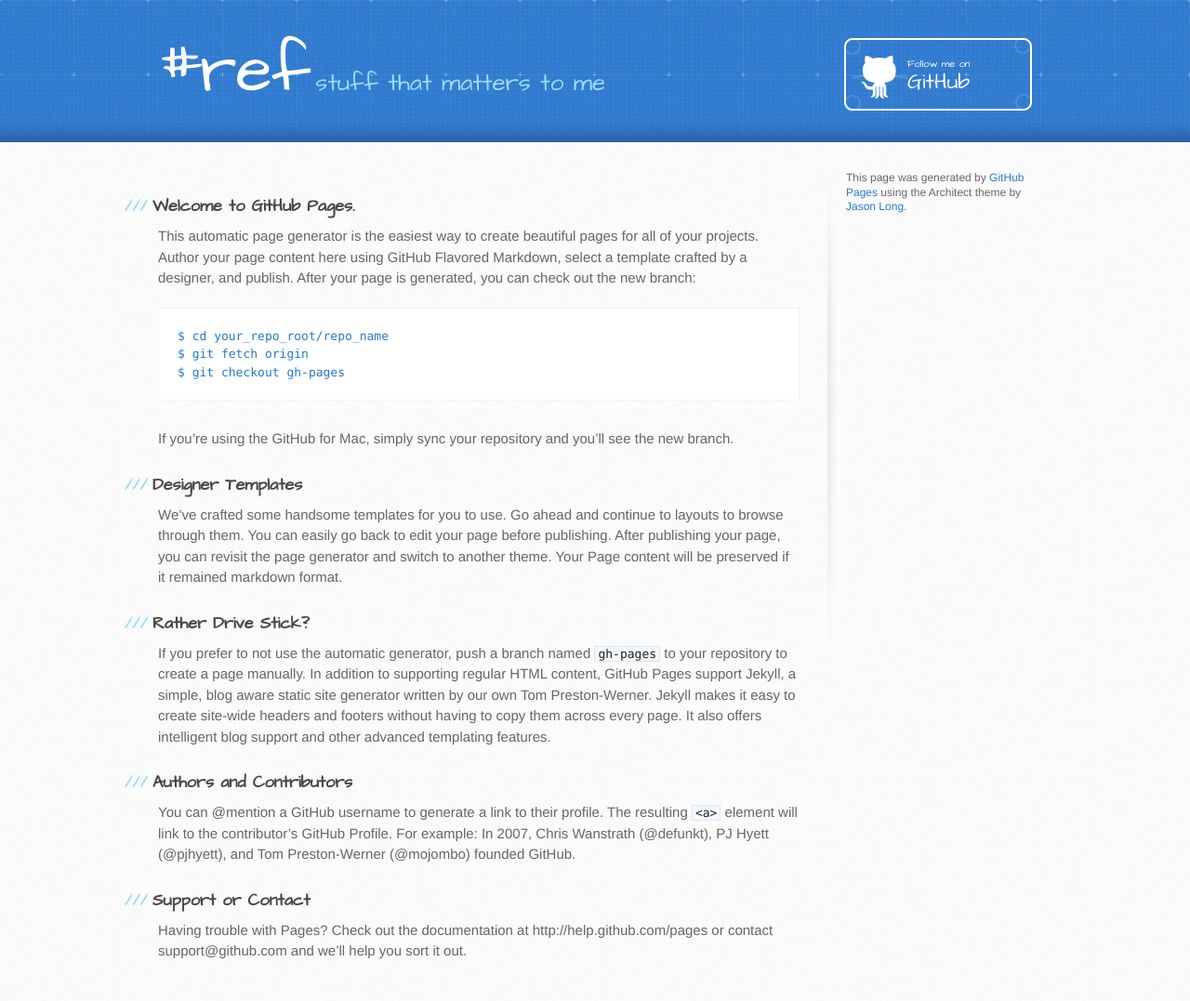
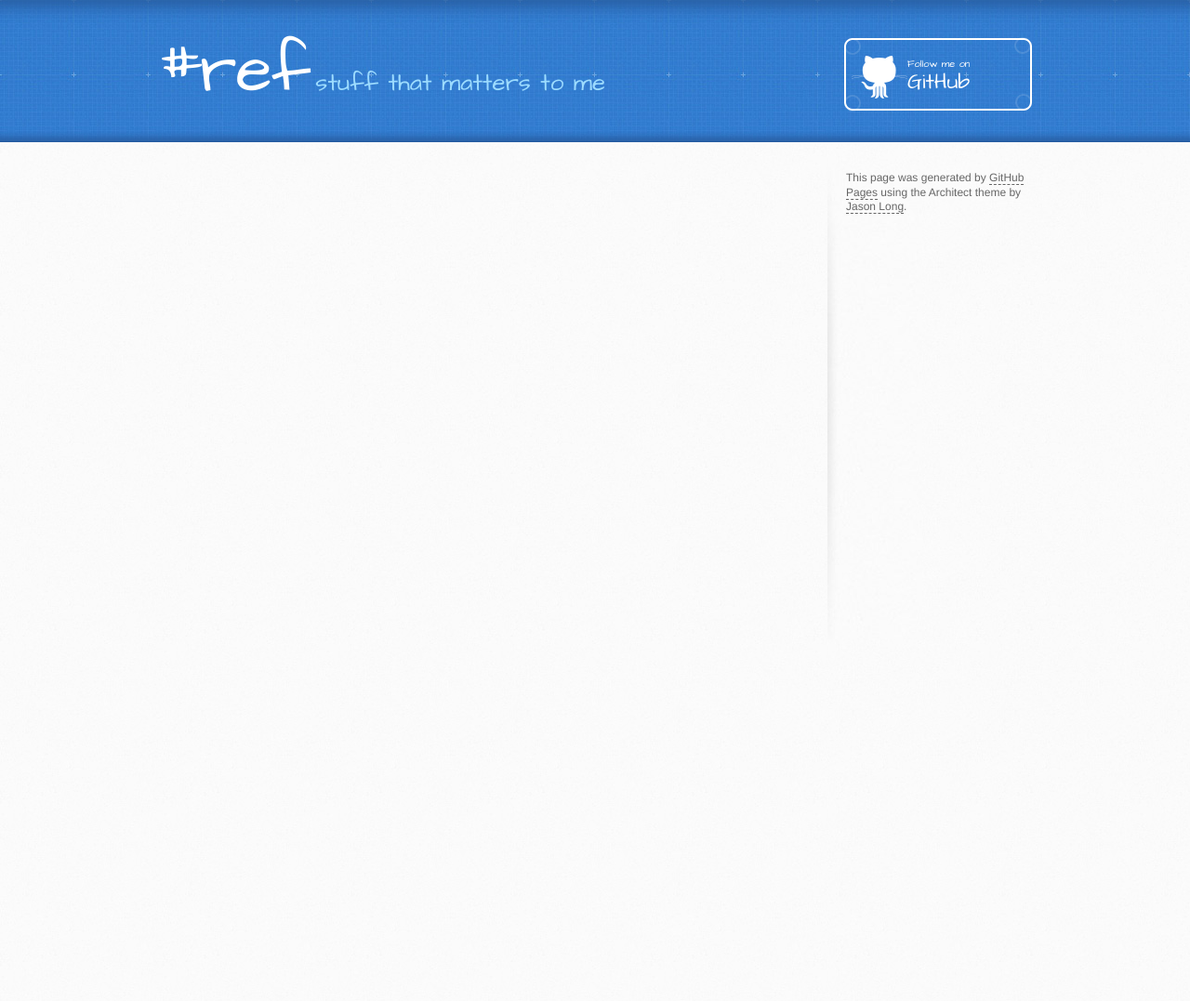
Before and after one commit to tianyu/tianyu.github.com, a Jekyll site: the page built from index.md, in a window 1280 px wide. Shown: the whole page at 93% size. Built offline with Jekyll 4.4.1, drawn with Linux system fonts in a browser that asks for light colours; after the commit the page ends 900 px from its top, so only the background shows below that.

Commit message:
Added some layout and style files

```diff
--- a/_config.yml
+++ b/_config.yml
@@ -1,2 +1,3 @@
 name: "#ref"
 tagline: "stuff that matters to me"
+permalink: none
--- a/_includes/header.html
+++ b/_includes/header.html
@@ -1,7 +1,9 @@
 <header>
   <div class="inner">
-    <h1>{{ site.name }}</h1>
-    <h2>{{ site.tagline }}</h2>
+  	<a href="/">
+	    <h1>{{ site.name }}</h1>
+	    <h2>{{ site.tagline }}</h2>
+	</a>
     <a href="https://github.com/tianyu" class="button"><small>Follow me on</small> GitHub</a>
   </div>
 </header>
--- a/_includes/sidebar.html
+++ b/_includes/sidebar.html
@@ -1,3 +1,3 @@
 <aside id="sidebar">
-  <p>This page was generated by <a href="pages.github.com">GitHub Pages</a> using the Architect theme by <a href="http://twitter.com/jasonlong">Jason Long</a>.</p>
+ 	<p>This page was generated by <a href="pages.github.com">GitHub Pages</a> using the Architect theme by <a href="http://twitter.com/jasonlong">Jason Long</a>.</p>
 </aside>
--- a/_layouts/post.html
+++ b/_layouts/post.html
@@ -22,8 +22,9 @@
     <div id="content-wrapper">
       <div class="inner clearfix">
         <section id="main-content">
+          <p class="post-date">{{ page.date | date_to_long_string }}</p>
           <h2>{{ page.title }}</h2>
-          <p>Last modified: {{ page.date | date_to_string }}</p>
+          {% if page.abstract %}<p class="abstract">{{ page.abstract }}</p>{% endif %}
           {{ content }}
         </section>
 
--- a/index.md
+++ b/index.md
@@ -1,25 +1,13 @@
 ---
 layout: default
-title: stuff that matters to me
+title: Latest Stuff
 ---
-
-### Welcome to GitHub Pages.
-This automatic page generator is the easiest way to create beautiful pages for all of your projects. Author your page content here using GitHub Flavored Markdown, select a template crafted by a designer, and publish. After your page is generated, you can check out the new branch:
-
-	$ cd your_repo_root/repo_name
-	$ git fetch origin
-	$ git checkout gh-pages
-
-If you're using the GitHub for Mac, simply sync your repository and you'll see the new branch.
-
-### Designer Templates
-We've crafted some handsome templates for you to use. Go ahead and continue to layouts to browse through them. You can easily go back to edit your page before publishing. After publishing your page, you can revisit the page generator and switch to another theme. Your Page content will be preserved if it remained markdown format.
-
-### Rather Drive Stick?
-If you prefer to not use the automatic generator, push a branch named `gh-pages` to your repository to create a page manually. In addition to supporting regular HTML content, GitHub Pages support Jekyll, a simple, blog aware static site generator written by our own Tom Preston-Werner. Jekyll makes it easy to create site-wide headers and footers without having to copy them across every page. It also offers intelligent blog support and other advanced templating features.
-
-### Authors and Contributors
-You can @mention a GitHub username to generate a link to their profile. The resulting `<a>` element will link to the contributor's GitHub Profile. For example: In 2007, Chris Wanstrath (@defunkt), PJ Hyett (@pjhyett), and Tom Preston-Werner (@mojombo) founded GitHub.
-
-### Support or Contact
-Having trouble with Pages? Check out the documentation at http://help.github.com/pages or contact support@github.com and we’ll help you sort it out.
+{% for post in site.posts limit:10 %}
+{{ post.date | date_to_long_string }}
+{: .post-date}
+## [{{ post.title }}]({{ post.url }})
+{% if post.abstract %}
+{{ post.abstract }}
+{: .abstract}
+{% endif %}
+{% endfor %}
--- a/stylesheets/stylesheet.css
+++ b/stylesheets/stylesheet.css
@@ -58,7 +58,9 @@
 }
 
 a {
-  color: #2879d0;
+  color: inherit;
+  text-decoration: none;
+  border-bottom: 1px dashed;
 }
 a:hover {
   color: #2268b2;
@@ -70,7 +72,7 @@
   font-family: 'Architects Daughter', 'Helvetica Neue', Helvetica, Arial, serif;
   background: #2e7bcf url(../images/header-bg.jpg) 0 0 repeat-x;
   border-bottom: solid 1px #275da1;
-  box-shadow: 0em -2em 1.2em -1.5em rgb(39, 93, 161) inset;
+  box-shadow: 0em -1em 0.6em -0.7em rgb(39, 93, 161) inset, 0em 2em 1.2em -1.5em rgb(39, 93, 161) inset;
 }
 
 header h1 {
@@ -146,6 +148,9 @@
   display: block;
   font-size: 11px;
 }
+header a {
+  border: 0;
+}
 header a.button {
   position: absolute;
   right: 0;
@@ -162,7 +167,7 @@
 }
 
 code, pre {
-  font-family: Monaco, "Bitstream Vera Sans Mono", "Lucida Console", Terminal, monospace;
+  font-family: Monaco, "Bitstream Vera Sans Mono", "Lucida Console", Terminal, Monospace;
   color: #222;
   margin-bottom: 30px;
   font-size: 13px;
@@ -204,18 +209,21 @@
   background: transparent url('../images/hr.png') 0 0 no-repeat;
 }
 
-table {
-  width: 100%;
+th, td, table {
+  padding-left: 1px;
+  padding-right: 1px;
   border: 1px solid #ebebeb;
 }
 
+table {
+  width: 100%;
+}
+
 th {
-  font-weight: 500;
+  font-weight: 900;
 }
 
 td {
-  border: 1px solid #ebebeb;
-  text-align: center;
   font-weight: 300;
 }
 
@@ -317,12 +325,36 @@
   margin-bottom: 20px;
 }
 
-a {
-  text-decoration: none;
+p a {
+  font-weight: 400;
 }
 
-p a {
-  font-weight: 400;
+p.abstract {
+  margin-left: 1em;
+  color: #888888;
+}
+
+p.post-date {
+  margin-bottom: 0;
+  font-style: italic;
+  float: right;
+}
+
+p.note {
+  border-top: 2em solid #ffdb5d;
+  background: #ffe489;
+  padding: 0.5em;
+  width: 25%;
+  float: right;
+  font-size: small;
+  box-shadow: 0 0.6em 0.6em -0.4em #aaa;
+  border-radius: 4px;
+}
+
+p.note code {
+  background-color: #ffeba7;
+  border: solid 1px #ffdb5d;
+  font-size: inherit;
 }
 
 blockquote {
@@ -342,9 +374,14 @@
   padding-left: 3px;
 }
 
-dl dd {
-  font-style: italic;
-  font-weight: 100;
+dt {
+  font-weight: bold;
+}
+
+dd {
+  border-left: 1px dashed;
+  margin-left: 1em;
+  padding-left: 1em;
 }
 
 footer {
@@ -361,6 +398,14 @@
 }
 footer a:hover {
   color: #444;
+}
+
+em {
+  font-style: italic;
+}
+
+strong {
+  font-weight: bold;
 }
 
 /* MISC */
```
